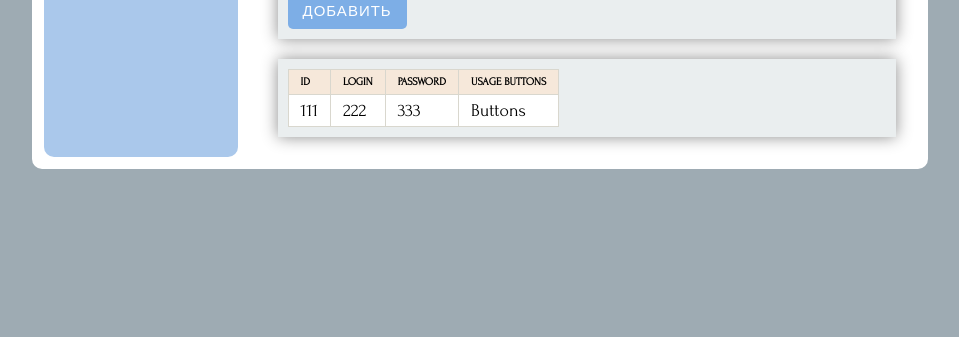
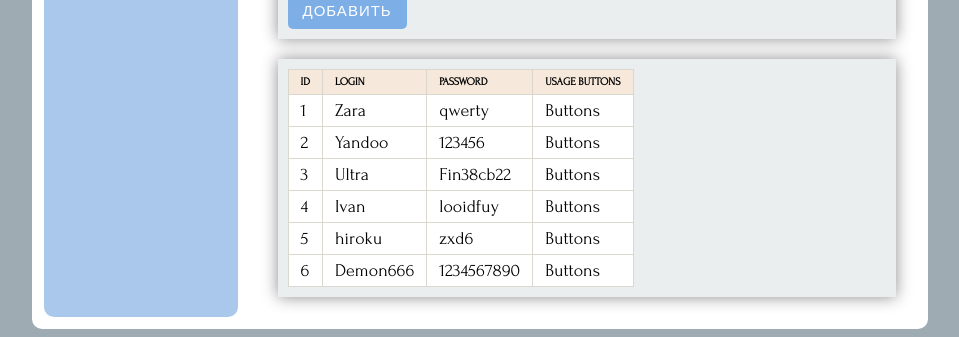
Before and after one commit to Passssword/poputchiki-app, a React (Create React App) app: page /admin-panel/manage-users in a window 1280 px wide. Shown: the part 334-671 px from the top of the page, without its empty margins (160-1119 px from the left). Built offline with nearby package versions, Linux system fonts and the light colour scheme; no server answers.

Commit message:
Реализованна отрисовка пользавателей в таблице админки

```diff
--- a/src/admin/manageUsers.jsx
+++ b/src/admin/manageUsers.jsx
@@ -1,9 +1,21 @@
 import React from 'react';
+import { connect } from "react-redux";
 import style from './admin.module.css'
 import styleButtons from '../style/buttons.module.css'
 import { usersAPI } from '../api/axiosAPI.js'
+import { renderUsersAC, reRendererUsersAC } from "../redux/reducerAdmin.js";
 
-const ManageUsers = () => {
+function RenderUsersTable (usersArray) {
+    return usersArray.map( item => { return(
+        <tr>
+            <td>{item.id}</td>
+            <td>{item.login}</td>
+            <td>{item.password}</td>
+            <td>Buttons</td>
+        </tr>)
+        })
+}
+const ManageUsers = (props) => {
 
     let fieldLogin = React.createRef();
     let fieldPassword = React.createRef();
@@ -14,16 +26,21 @@ const ManageUsers = () => {
             password: fieldPassword.current.value
         }
         usersAPI.postUser(userFieldsAgrigationObject)
+            .then( data => {
+                if( data.status === 200 ) {
+                    fieldLogin.current.value = '';
+                    fieldPassword.current.value = '';
+                    props.ReRendererUsers()
+                }
+            } )
     }
     return(
         <div className={style.manageUsersWrapper}>
             <div className={style.createUsersWrapper}>
-                {/* <form className={style.registrationForm}> */}
-                    <input ref={fieldLogin} type="text" placeholder="Enter Login" />
-                    <input ref={fieldPassword} type="password" placeholder="Enter Password"/>
-                    <button onClick={CreateUser} className={`${styleButtons.btn} ${styleButtons.btnCreate}`}>Добавить</button>
-                {/* </form> */}
-                </div>
+                <input ref={fieldLogin} type="text" placeholder="Enter Login" />
+                <input ref={fieldPassword} type="password" placeholder="Enter Password"/>
+                <button onClick={CreateUser} className={`${styleButtons.btn} ${styleButtons.btnCreate}`}>Добавить</button>
+            </div>
             <div className={style.listUsersWrapper}>
                 <table className={style.manageUsersListTable}>
                     <thead>
@@ -33,12 +50,7 @@ const ManageUsers = () => {
                         <th>Password</th>
                         <th>Usage buttons</th>
                         </tr>
-                        <tr>
-                            <td>111</td>
-                            <td>222</td>
-                            <td>333</td>
-                            <td>Buttons</td>
-                        </tr>
+                        {RenderUsersTable(props.UsersState)}
                     </thead>
                     <tbody>
 
@@ -47,5 +59,31 @@ const ManageUsers = () => {
             </div>
         </div>
     )}
-
-export default ManageUsers
+class ManageUsersAPI extends React.Component {
+    componentDidMount() {
+        usersAPI.getUsers()
+            .then( data => {
+                // Save users in state
+                this.props.renderUsers(data)
+            } )
+            .catch(err => console.log(`Error: ${err}`))
+            // console.log(this.props.AdminPage.Locations)
+        }
+    render() { return <ManageUsers
+                        UsersState={this.props.adminUsersPage}
+                        RenderUsers={this.props.renderUsers}
+                        ReRendererUsers={this.props.reRendererUsers}
+                        />
+    }
+}
+let mapStateToProps = (state) => { return(
+    { adminUsersPage: state.adminState.Users, }
+) }
+let mapDispatchToProps = (dispatch) => { return(
+    {
+        renderUsers: (data) => { dispatch( renderUsersAC(data) ) },
+        reRendererUsers: () => { dispatch( reRendererUsersAC() ) },
+    }
+) }
+const ManageUsersContaner = connect(mapStateToProps,mapDispatchToProps)(ManageUsersAPI)
+export default ManageUsersContaner
--- a/src/api/axiosAPI.js
+++ b/src/api/axiosAPI.js
@@ -17,6 +17,11 @@ export const usersAPI = {
 	},
 	getLocations () {
 		return( instance.get( 'admin' ,{ withCredentials: false } )
+            .then(response => { return (response.data) })
+		);
+	},
+	getUsers () {
+		return( instance.get( 'admin/getUsers' ,{ withCredentials: false } )
             .then(response => { return (response.data) })
 		);
 	},
--- a/src/redux/reducerAdmin.js
+++ b/src/redux/reducerAdmin.js
@@ -1,4 +1,3 @@
-import { usersAPI } from '../api/axiosAPI.js';
 
 export const renderLocationsAC = (data) => {
     return { type: 'RENDER-LOCATIONS', locations: data }
@@ -6,17 +5,21 @@ export const renderLocationsAC = (data) => {
 export const addLocationAC = (data) => {
     return { type: 'ADD-LOCATION', location: data }
 }
-// export const addUserAC = (data) => {
-//     return { type: 'ADD-USER', data: data }
-// }
+export const renderUsersAC = (data) => {
+    return { type: 'RENDER-USERS', users: data }
+}
+export const reRendererUsersAC = (data) => {
+    return { type: 'RERENDERER-USERS', }
+}
+export const addUserAC = (data) => {
+    return { type: 'ADD-USER', data: data }
+}
 
 const _renderLocations = (data) => {
     console.log("Function _renderLocations --->")
     console.log(data)
 }
-const _addLocation = (data, state) => {
-    return state;
-}
+
 let initialState = {
     Locations: [
         {id:1, town: "Холмск"},
@@ -24,6 +27,14 @@ let initialState = {
         {id:3, town: "Корсаков"},
         {id:4, town: "Невельск"},
         {id:5, town: "Долинск"},
+    ],
+    Users: [
+        {id:1, login: "Zara", password: "qwerty"},
+        {id:2, login: "Yandoo", password: "123456"},
+        {id:3, login: "Ultra", password: "Fin38cb22"},
+        {id:4, login: "Ivan", password: "looidfuy"},
+        {id:5, login: "hiroku", password: "zxd6"},
+        {id:6, login: "Demon666", password: "1234567890"},
     ]
 }
 
@@ -40,13 +51,16 @@ const reducerAdmin = (state = initialState, action) => {
             stateCopy.Locations.push(action.location)
             // _addLocation(action.location, stateCopy)
             return stateCopy;
-        // case 'ADD-USER':
-        //     return stateCopy;
+        case 'ADD-USER':
+            return stateCopy;
+        case 'RENDER-USERS':
+            stateCopy.Users = action.users
+            return stateCopy;
+        case 'RERENDERER-USERS':
+            return stateCopy;
         default:
             return state;
     }
-
-    return state;
 }
 
 export default reducerAdmin;
```
